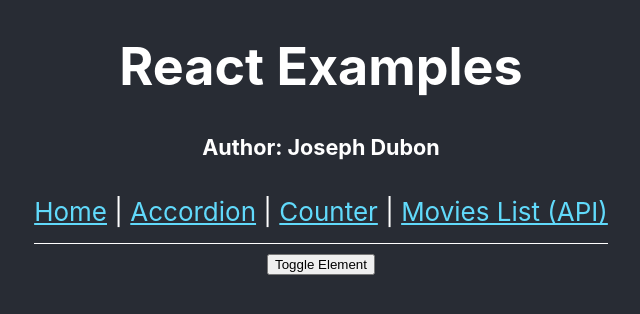
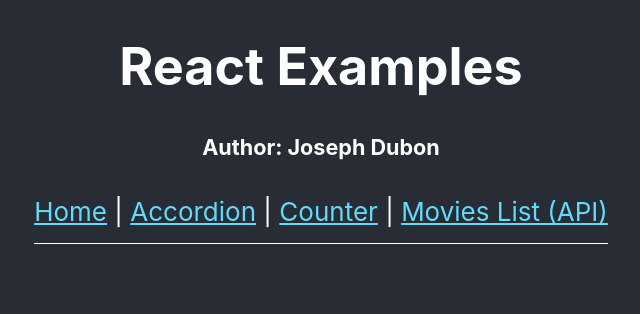
Before and after one commit to josephdubon/react-for-everyone, a React (Create React App) app: page /accordion in a window 1280 px wide. Shown: the top 314 px of the page, without its empty margins (319-959 px from the left). Built offline with nearby package versions, Linux system fonts and the light colour scheme.

Commit message:
added basename to BrowserRouter and exact path to index

```diff
--- a/src/index.js
+++ b/src/index.js
@@ -11,10 +11,10 @@
 
 ReactDOM.render(
     <React.StrictMode>
-        <BrowserRouter>
+        <BrowserRouter basename={window.location.pathname || ''}>
             <Routes>
                 <Route path="/" element={<App/>}>
-                    <Route path="accordion" element={<Accordion/>}/>
+                    <Route exact path="accordion" element={<Accordion/>}/>
                     <Route path="counter" element={<Counter/>}/>
                     <Route path="movies-list" element={<MoviesList/>}/>
                     <Route path="movie/:id" element={<MovieDetail/>}/>
```
